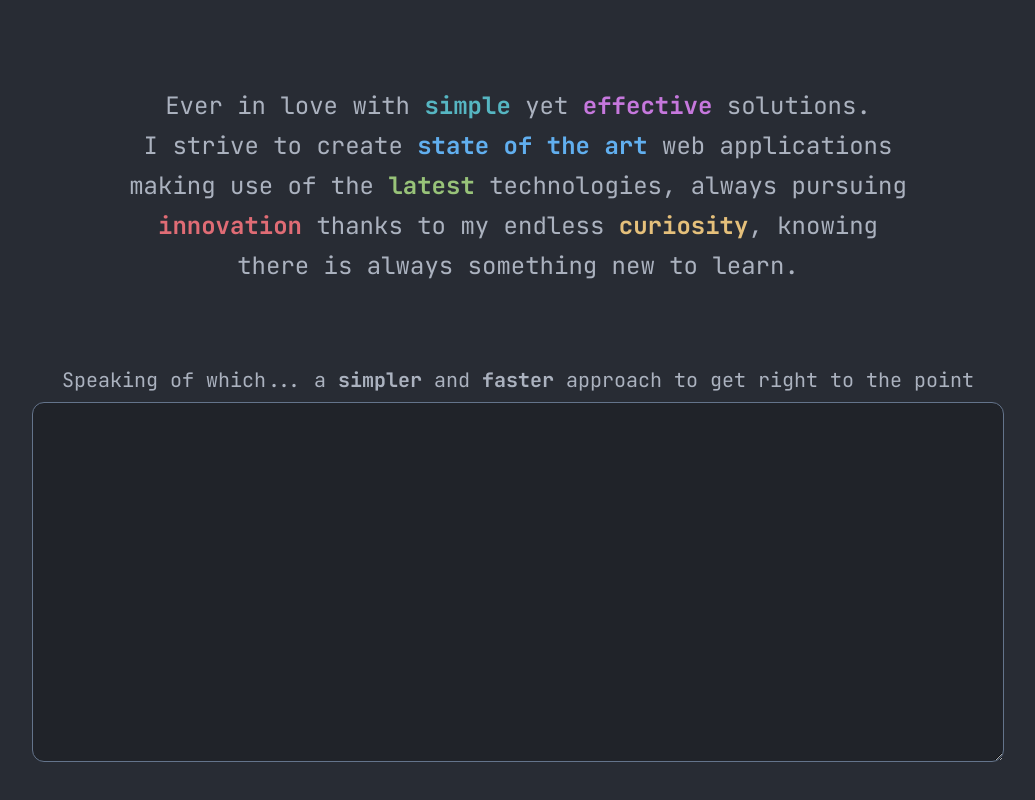
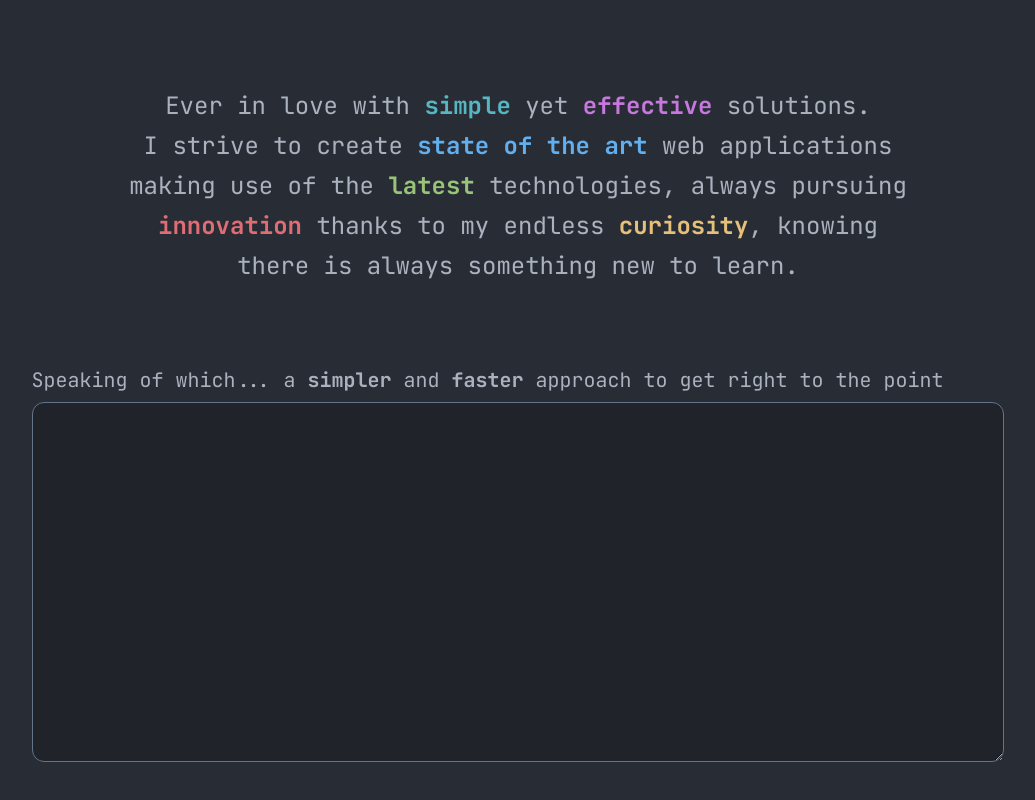
Before and after one commit to stefan-garofalo/portfolio-cli, a Next.js app: page / in a window 1280 px wide. Shown: the part 1114-1914 px from the top of the page, without its empty margins (122-1157 px from the left). Built offline with nearby package versions, Linux system fonts and the light colour scheme.

Commit message:
feat: scroll animation

```diff
--- a/src/components/terminal.jsx
+++ b/src/components/terminal.jsx
@@ -1,4 +1,6 @@
 import { useState } from "react"
+import { motion } from "framer-motion"
+
 import commands from '@/config/commands.json'
 
 export default function Terminal() {
@@ -23,14 +25,18 @@
 
 
   return (
-    <section className="contain space-y-[10vh]">
+    <motion.section
+      initial={{ opacity: 0, y: -300 }}
+      whileInView={{ opacity: 1, y: 0 }}
+      className="contain space-y-[10vh]"
+    >
       <div className='w-full px-[10%] text-center prose-2xl'>
         Ever in love with <span className='font-bold text-turquoise'>simple</span> yet <span className='font-bold text-purple'>effective</span> solutions.
         <br/>
         I strive to create <span className='font-bold text-blue'>state of the art</span> web applications making use of the <span className='font-bold text-green'>latest</span> technologies,
         always pursuing <span className='font-bold text-red'>innovation</span> thanks to my endless <span className='font-bold text-yellow'>curiosity</span>, knowing there is always something new to learn.
       </div>
-      <div className="text-center">
+      <div>
         <label htmlFor="terminal" className="text-xl">Speaking of which... a <b>simpler</b> and <b>faster</b> approach to get right to the point</label>
         <div name="terminal" className="relative h-[45vh] mt-2 rounded-xl border border-slate-500 bg-black/20">
           <textarea className="w-full h-full text-lg bg-transparent" value={command} onInput={enterInput} onKeyDown={enterCommand}/>
@@ -41,6 +47,6 @@
           </span> */}
         </div>
       </div>
-    </section>
+    </motion.section>
   )
 }
```
